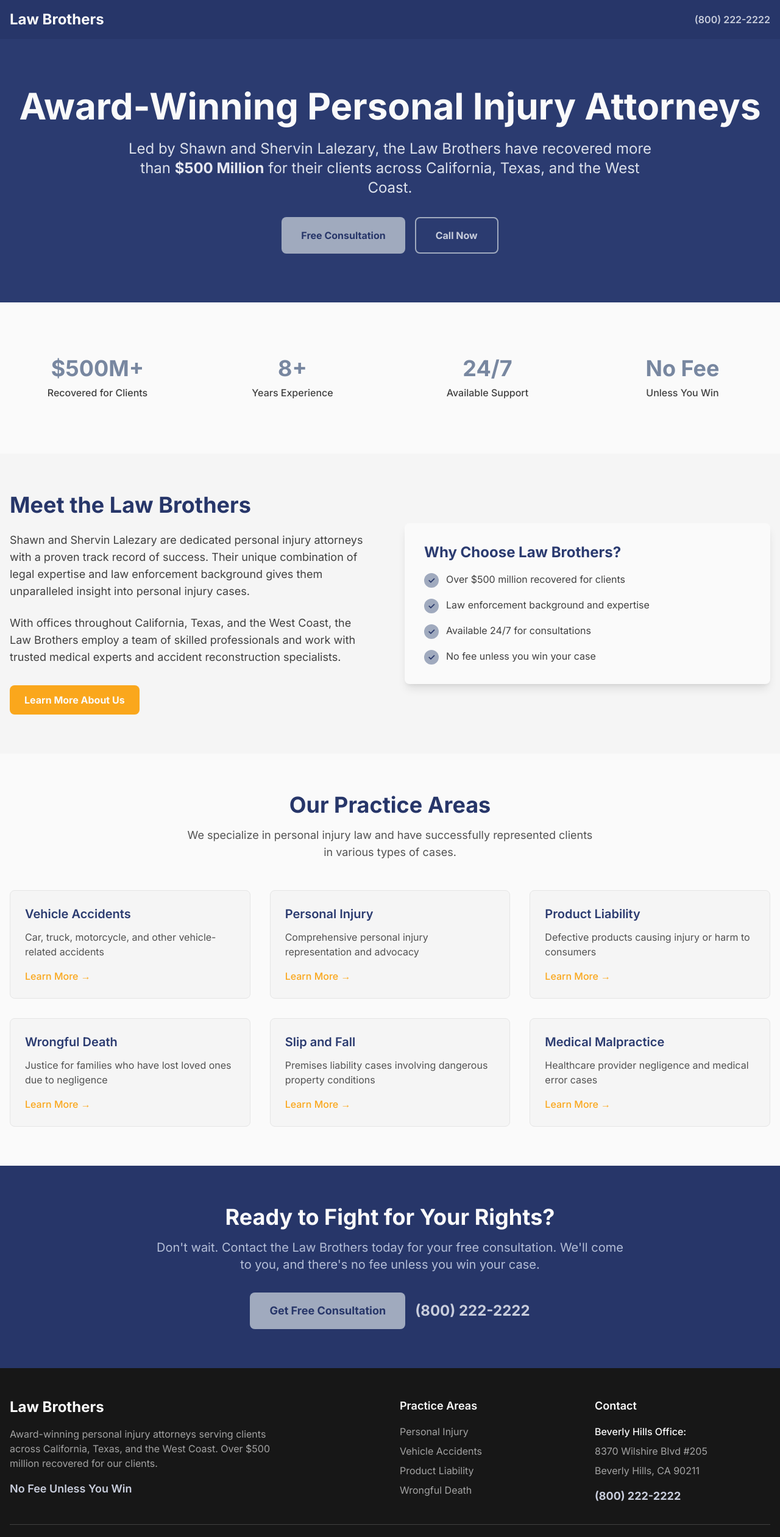
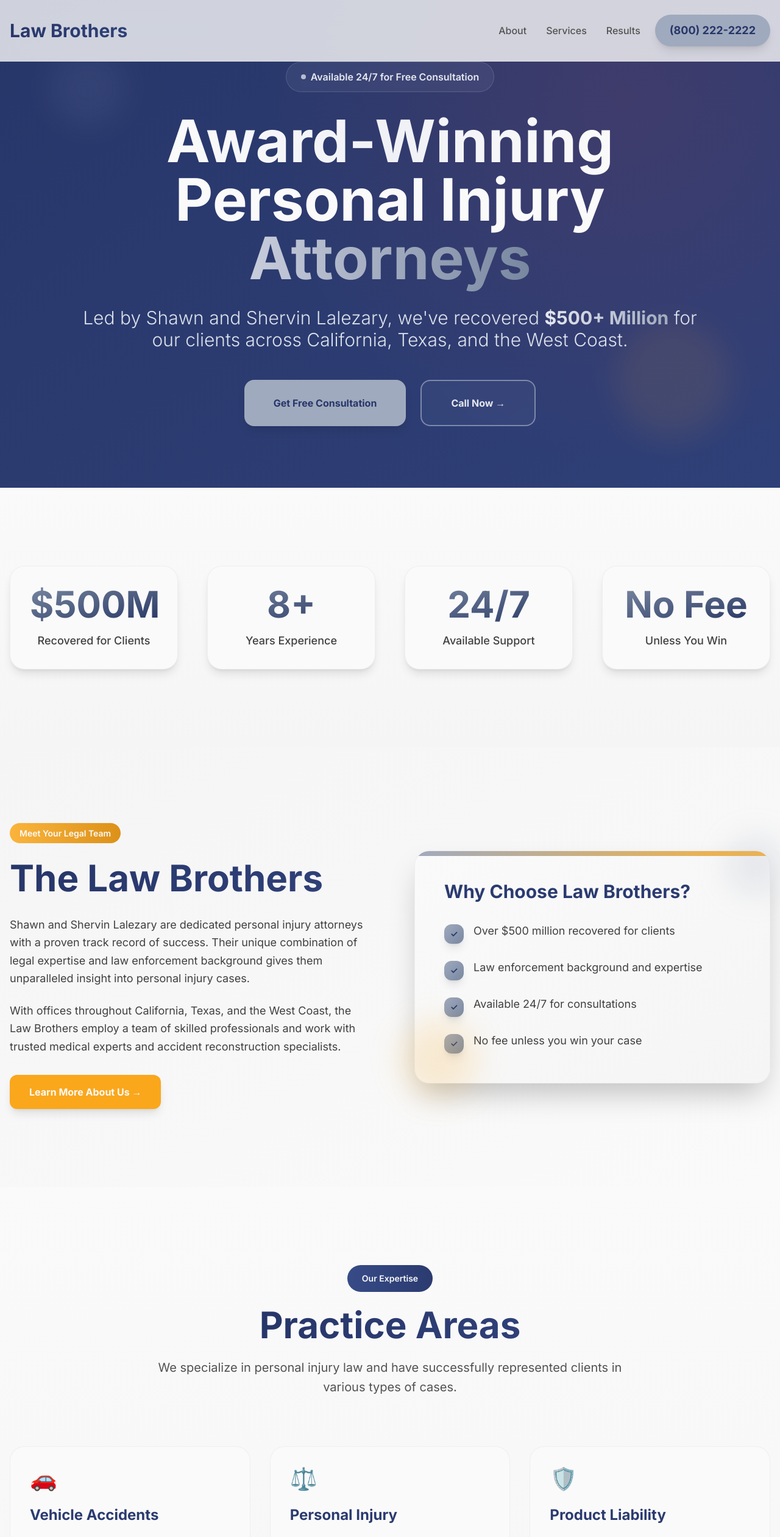
Before and after one commit to mleila/stackblitz-starters-cjno4spu, a Next.js app: page / in a window 1280 px wide. Shown: the top 2521 px of the page at 61% size. Built offline with nearby package versions, Linux system fonts and the light colour scheme.

Commit message:
Transform design to be more elegant, beautiful, and modern

```diff
--- a/app/page.tsx
+++ b/app/page.tsx
@@ -2,132 +2,204 @@ export default function Home() {
   return (
     <div className="min-h-screen bg-neutral-50">
       {/* Header */}
-      <header className="bg-primary-900 text-neutral-50 py-4">
-        <div className="max-w-7xl mx-auto px-4 flex justify-between items-center">
-          <div className="text-2xl font-bold">Law Brothers</div>
-          <div className="text-secondary-400 font-semibold">
+      <header className="bg-neutral-50/80 backdrop-blur-xl border-b border-neutral-200/50 fixed w-full z-50">
+        <div className="max-w-7xl mx-auto px-4 py-6">
+          <div className="flex justify-between items-center">
+            <div className="text-3xl font-bold bg-gradient-to-r from-primary-900 to-primary-700 bg-clip-text text-transparent">
+              Law Brothers
+            </div>
+            <div className="flex items-center gap-6">
+              <nav className="hidden md:flex items-center gap-8 text-neutral-600 font-medium">
+                <a href="#" className="hover:text-primary-700 transition-colors">About</a>
+                <a href="#" className="hover:text-primary-700 transition-colors">Services</a>
+                <a href="#" className="hover:text-primary-700 transition-colors">Results</a>
+              </nav>
+              <div className="bg-secondary-500 text-primary-900 px-6 py-3 rounded-full font-bold text-lg shadow-lg hover:shadow-xl transition-all duration-300 hover:scale-105">
                 (800) 222-2222
+              </div>
+            </div>
           </div>
         </div>
       </header>
 
       {/* Hero Section */}
-      <section className="bg-primary-800 text-neutral-50 py-20">
-        <div className="max-w-7xl mx-auto px-4 text-center">
-          <h1 className="text-5xl md:text-6xl font-bold mb-6">
-            Award-Winning Personal Injury Attorneys
+      <section className="relative min-h-screen flex items-center justify-center overflow-hidden">
+        {/* Background Pattern */}
+        <div className="absolute inset-0 bg-gradient-to-br from-primary-900 via-primary-800 to-primary-700"></div>
+        <div className="absolute inset-0 bg-[radial-gradient(circle_at_20%_50%,rgba(251,191,36,0.1)_0%,transparent_50%)] bg-[radial-gradient(circle_at_80%_20%,rgba(239,68,68,0.1)_0%,transparent_50%)]"></div>
+
+        <div className="relative z-10 max-w-7xl mx-auto px-4 text-center">
+          <div className="animate-fade-in-up">
+            <div className="inline-flex items-center gap-2 bg-secondary-500/10 backdrop-blur-sm border border-secondary-400/20 rounded-full px-6 py-3 mb-8">
+              <div className="w-2 h-2 bg-secondary-400 rounded-full animate-pulse"></div>
+              <span className="text-secondary-300 font-semibold">Available 24/7 for Free Consultation</span>
+            </div>
+
+            <h1 className="text-6xl md:text-8xl font-bold mb-8 leading-tight">
+              <span className="bg-gradient-to-r from-neutral-50 via-secondary-200 to-neutral-50 bg-clip-text text-transparent">
+                Award-Winning
+              </span>
+              <br />
+              <span className="text-neutral-50">Personal Injury</span>
+              <br />
+              <span className="bg-gradient-to-r from-secondary-400 to-secondary-600 bg-clip-text text-transparent">
+                Attorneys
+              </span>
             </h1>
-          <p className="text-xl md:text-2xl mb-8 text-primary-100 max-w-4xl mx-auto">
-            Led by Shawn and Shervin Lalezary, the Law Brothers have recovered more than{' '}
-            <span className="text-secondary-300 font-bold">$500 Million</span>{' '}
-            for their clients across California, Texas, and the West Coast.
+
+            <p className="text-2xl md:text-3xl mb-12 text-primary-100 max-w-5xl mx-auto leading-relaxed font-light">
+              Led by Shawn and Shervin Lalezary, we've recovered{' '}
+              <span className="font-bold bg-gradient-to-r from-secondary-300 to-secondary-500 bg-clip-text text-transparent">
+                $500+ Million
+              </span>{' '}
+              for our clients across California, Texas, and the West Coast.
             </p>
-          <div className="flex flex-col sm:flex-row gap-4 justify-center">
-            <button className="bg-secondary-500 hover:bg-secondary-600 text-primary-900 font-bold py-4 px-8 rounded-lg transition-colors">
-              Free Consultation
+
+            <div className="flex flex-col sm:flex-row gap-6 justify-center">
+              <button className="group relative bg-secondary-500 hover:bg-secondary-400 text-primary-900 font-bold py-6 px-12 rounded-2xl transition-all duration-300 hover:scale-105 hover:shadow-2xl shadow-lg">
+                <span className="relative z-10">Get Free Consultation</span>
+                <div className="absolute inset-0 bg-gradient-to-r from-secondary-400 to-secondary-600 rounded-2xl opacity-0 group-hover:opacity-100 transition-opacity duration-300"></div>
               </button>
-            <button className="border-2 border-secondary-500 text-secondary-400 hover:bg-secondary-500 hover:text-primary-900 font-bold py-4 px-8 rounded-lg transition-colors">
-              Call Now
+              <button className="group border-2 border-secondary-400/50 hover:border-secondary-400 bg-secondary-400/5 backdrop-blur-sm text-secondary-300 hover:text-secondary-200 font-bold py-6 px-12 rounded-2xl transition-all duration-300 hover:scale-105">
+                Call Now →
               </button>
             </div>
           </div>
+        </div>
+
+        {/* Floating Elements */}
+        <div className="absolute top-20 left-20 w-32 h-32 bg-secondary-500/10 rounded-full blur-xl animate-pulse"></div>
+        <div className="absolute bottom-20 right-20 w-48 h-48 bg-accent-500/10 rounded-full blur-xl animate-pulse delay-1000"></div>
       </section>
 
       {/* Stats Section */}
-      <section className="py-16 bg-neutral-50">
+      <section className="py-32 bg-gradient-to-b from-neutral-50 to-neutral-100 relative">
         <div className="max-w-7xl mx-auto px-4">
-          <div className="grid grid-cols-1 md:grid-cols-4 gap-8 text-center">
-            <div className="p-6">
-              <div className="text-4xl font-bold text-secondary-600 mb-2">$500M+</div>
-              <div className="text-neutral-700 font-medium">Recovered for Clients</div>
+          <div className="grid grid-cols-1 md:grid-cols-4 gap-12">
+            {[
+              { value: '$500M+', label: 'Recovered for Clients' },
+              { value: '8+', label: 'Years Experience' },
+              { value: '24/7', label: 'Available Support' },
+              { value: 'No Fee', label: 'Unless You Win' }
+            ].map((stat, index) => (
+              <div key={index} className="text-center group">
+                <div className="bg-neutral-50 p-8 rounded-3xl shadow-lg hover:shadow-2xl transition-all duration-500 border border-neutral-200/50 hover:border-secondary-300/30 group-hover:-translate-y-2">
+                  <div className="text-5xl md:text-6xl font-bold bg-gradient-to-br from-secondary-600 to-secondary-800 bg-clip-text text-transparent mb-4">
+                    {stat.value}
                   </div>
-            <div className="p-6">
-              <div className="text-4xl font-bold text-secondary-600 mb-2">8+</div>
-              <div className="text-neutral-700 font-medium">Years Experience</div>
+                  <div className="text-neutral-700 font-medium text-lg">{stat.label}</div>
                 </div>
-            <div className="p-6">
-              <div className="text-4xl font-bold text-secondary-600 mb-2">24/7</div>
-              <div className="text-neutral-700 font-medium">Available Support</div>
               </div>
-            <div className="p-6">
-              <div className="text-4xl font-bold text-secondary-600 mb-2">No Fee</div>
-              <div className="text-neutral-700 font-medium">Unless You Win</div>
-            </div>
+            ))}
           </div>
         </div>
       </section>
 
       {/* About Section */}
-      <section className="py-16 bg-neutral-100">
+      <section className="py-32 bg-gradient-to-br from-neutral-100 to-neutral-50">
         <div className="max-w-7xl mx-auto px-4">
-          <div className="grid grid-cols-1 lg:grid-cols-2 gap-12 items-center">
-            <div>
-              <h2 className="text-4xl font-bold text-primary-900 mb-6">
-                Meet the Law Brothers
+          <div className="grid grid-cols-1 lg:grid-cols-2 gap-20 items-center">
+            <div className="space-y-8">
+              <div className="inline-block">
+                <span className="bg-gradient-to-r from-accent-500 to-accent-700 text-neutral-50 px-4 py-2 rounded-full text-sm font-semibold">
+                  Meet Your Legal Team
+                </span>
+              </div>
+
+              <h2 className="text-5xl md:text-6xl font-bold leading-tight">
+                <span className="bg-gradient-to-r from-primary-900 to-primary-700 bg-clip-text text-transparent">
+                  The Law Brothers
+                </span>
               </h2>
-              <p className="text-lg text-neutral-700 mb-6">
+
+              <div className="space-y-6 text-lg text-neutral-700 leading-relaxed">
+                <p>
                   Shawn and Shervin Lalezary are dedicated personal injury attorneys with a proven track record of success.
                   Their unique combination of legal expertise and law enforcement background gives them unparalleled insight
                   into personal injury cases.
                 </p>
-              <p className="text-lg text-neutral-700 mb-8">
+                <p>
                   With offices throughout California, Texas, and the West Coast, the Law Brothers employ a team of skilled
                   professionals and work with trusted medical experts and accident reconstruction specialists.
                 </p>
-              <button className="bg-accent-600 hover:bg-accent-700 text-neutral-50 font-bold py-3 px-6 rounded-lg transition-colors">
-                Learn More About Us
+              </div>
+
+              <button className="bg-accent-600 hover:bg-accent-500 text-neutral-50 font-bold py-4 px-8 rounded-xl transition-all duration-300 hover:scale-105 shadow-lg hover:shadow-xl">
+                Learn More About Us →
               </button>
             </div>
-            <div className="bg-neutral-50 p-8 rounded-lg shadow-lg">
-              <h3 className="text-2xl font-bold text-primary-800 mb-4">Why Choose Law Brothers?</h3>
-              <ul className="space-y-4">
-                <li className="flex items-start">
-                  <div className="bg-secondary-500 text-primary-900 rounded-full w-6 h-6 flex items-center justify-center font-bold text-sm mr-3 mt-0.5">✓</div>
-                  <span className="text-neutral-700">Over $500 million recovered for clients</span>
-                </li>
-                <li className="flex items-start">
-                  <div className="bg-secondary-500 text-primary-900 rounded-full w-6 h-6 flex items-center justify-center font-bold text-sm mr-3 mt-0.5">✓</div>
-                  <span className="text-neutral-700">Law enforcement background and expertise</span>
-                </li>
-                <li className="flex items-start">
-                  <div className="bg-secondary-500 text-primary-900 rounded-full w-6 h-6 flex items-center justify-center font-bold text-sm mr-3 mt-0.5">✓</div>
-                  <span className="text-neutral-700">Available 24/7 for consultations</span>
-                </li>
-                <li className="flex items-start">
-                  <div className="bg-secondary-500 text-primary-900 rounded-full w-6 h-6 flex items-center justify-center font-bold text-sm mr-3 mt-0.5">✓</div>
-                  <span className="text-neutral-700">No fee unless you win your case</span>
-                </li>
-              </ul>
+
+            <div className="relative">
+              <div className="bg-gradient-to-br from-neutral-50 to-neutral-100 p-12 rounded-3xl shadow-2xl border border-neutral-200/50 relative overflow-hidden">
+                <div className="absolute top-0 left-0 w-full h-2 bg-gradient-to-r from-secondary-500 to-accent-500"></div>
+
+                <h3 className="text-3xl font-bold text-primary-800 mb-8">Why Choose Law Brothers?</h3>
+
+                <div className="space-y-6">
+                  {[
+                    'Over $500 million recovered for clients',
+                    'Law enforcement background and expertise',
+                    'Available 24/7 for consultations',
+                    'No fee unless you win your case'
+                  ].map((benefit, index) => (
+                    <div key={index} className="flex items-start group">
+                      <div className="bg-gradient-to-br from-secondary-500 to-secondary-600 text-primary-900 rounded-xl w-8 h-8 flex items-center justify-center font-bold text-sm mr-4 mt-1 shadow-lg group-hover:scale-110 transition-transform duration-300">
+                        ✓
+                      </div>
+                      <span className="text-neutral-700 text-lg leading-relaxed">{benefit}</span>
+                    </div>
+                  ))}
+                </div>
+              </div>
+
+              {/* Decorative elements */}
+              <div className="absolute -top-6 -right-6 w-24 h-24 bg-secondary-500/20 rounded-full blur-xl"></div>
+              <div className="absolute -bottom-6 -left-6 w-32 h-32 bg-accent-500/20 rounded-full blur-xl"></div>
             </div>
           </div>
         </div>
       </section>
 
       {/* Practice Areas */}
-      <section className="py-16 bg-neutral-50">
+      <section className="py-32 bg-gradient-to-b from-neutral-50 to-neutral-100">
         <div className="max-w-7xl mx-auto px-4">
-          <div className="text-center mb-12">
-            <h2 className="text-4xl font-bold text-primary-900 mb-4">Our Practice Areas</h2>
-            <p className="text-lg text-neutral-600 max-w-2xl mx-auto">
+          <div className="text-center mb-20">
+            <span className="bg-gradient-to-r from-primary-600 to-primary-800 text-neutral-50 px-6 py-3 rounded-full text-sm font-semibold mb-6 inline-block">
+              Our Expertise
+            </span>
+            <h2 className="text-5xl md:text-6xl font-bold mb-6">
+              <span className="bg-gradient-to-r from-primary-900 to-primary-700 bg-clip-text text-transparent">
+                Practice Areas
+              </span>
+            </h2>
+            <p className="text-xl text-neutral-600 max-w-3xl mx-auto leading-relaxed">
               We specialize in personal injury law and have successfully represented clients in various types of cases.
             </p>
           </div>
 
           <div className="grid grid-cols-1 md:grid-cols-2 lg:grid-cols-3 gap-8">
             {[
-              { title: 'Vehicle Accidents', desc: 'Car, truck, motorcycle, and other vehicle-related accidents' },
-              { title: 'Personal Injury', desc: 'Comprehensive personal injury representation and advocacy' },
-              { title: 'Product Liability', desc: 'Defective products causing injury or harm to consumers' },
-              { title: 'Wrongful Death', desc: 'Justice for families who have lost loved ones due to negligence' },
-              { title: 'Slip and Fall', desc: 'Premises liability cases involving dangerous property conditions' },
-              { title: 'Medical Malpractice', desc: 'Healthcare provider negligence and medical error cases' }
+              { title: 'Vehicle Accidents', desc: 'Car, truck, motorcycle, and other vehicle-related accidents', icon: '🚗' },
+              { title: 'Personal Injury', desc: 'Comprehensive personal injury representation and advocacy', icon: '⚖️' },
+              { title: 'Product Liability', desc: 'Defective products causing injury or harm to consumers', icon: '🛡️' },
+              { title: 'Wrongful Death', desc: 'Justice for families who have lost loved ones due to negligence', icon: '💔' },
+              { title: 'Slip and Fall', desc: 'Premises liability cases involving dangerous property conditions', icon: '⚠️' },
+              { title: 'Medical Malpractice', desc: 'Healthcare provider negligence and medical error cases', icon: '🏥' }
             ].map((service, index) => (
-              <div key={index} className="bg-neutral-100 p-6 rounded-lg border border-neutral-200 hover:shadow-lg transition-shadow">
-                <h3 className="text-xl font-semibold text-primary-800 mb-3">{service.title}</h3>
-                <p className="text-neutral-600 mb-4">{service.desc}</p>
-                <button className="text-accent-600 hover:text-accent-700 font-medium transition-colors">
-                  Learn More →
+              <div key={index} className="group cursor-pointer">
+                <div className="bg-neutral-50 p-8 rounded-3xl border border-neutral-200/50 hover:border-secondary-300/30 hover:shadow-2xl transition-all duration-500 hover:-translate-y-2 relative overflow-hidden">
+                  <div className="absolute top-0 left-0 w-full h-1 bg-gradient-to-r from-secondary-500 to-accent-500 scale-x-0 group-hover:scale-x-100 transition-transform duration-500"></div>
+
+                  <div className="text-4xl mb-6">{service.icon}</div>
+                  <h3 className="text-2xl font-bold text-primary-800 mb-4 group-hover:text-primary-700 transition-colors">
+                    {service.title}
+                  </h3>
+                  <p className="text-neutral-600 mb-6 leading-relaxed">{service.desc}</p>
+                  <button className="text-accent-600 hover:text-accent-500 font-semibold transition-colors flex items-center gap-2 group-hover:gap-3 transition-all duration-300">
+                    Learn More
+                    <span className="transform group-hover:translate-x-1 transition-transform duration-300">→</span>
                   </button>
+                </div>
               </div>
             ))}
           </div>
@@ -135,64 +207,90 @@ export default function Home() {
       </section>
 
       {/* CTA Section */}
-      <section className="py-16 bg-primary-900">
-        <div className="max-w-7xl mx-auto px-4 text-center">
-          <h2 className="text-3xl md:text-4xl font-bold text-neutral-50 mb-4">
-            Ready to Fight for Your Rights?
+      <section className="py-32 relative overflow-hidden">
+        <div className="absolute inset-0 bg-gradient-to-br from-primary-900 via-primary-800 to-primary-700"></div>
+        <div className="absolute inset-0 bg-[radial-gradient(circle_at_30%_40%,rgba(251,191,36,0.1)_0%,transparent_70%)]"></div>
+
+        <div className="relative z-10 max-w-7xl mx-auto px-4 text-center">
+          <div className="inline-block mb-8">
+            <span className="bg-secondary-500/20 backdrop-blur-sm text-secondary-300 px-6 py-3 rounded-full text-sm font-semibold border border-secondary-400/20">
+              Ready to Take Action?
+            </span>
+          </div>
+
+          <h2 className="text-5xl md:text-6xl font-bold mb-8 leading-tight">
+            <span className="bg-gradient-to-r from-neutral-50 to-secondary-200 bg-clip-text text-transparent">
+              Fight for Your Rights
+            </span>
           </h2>
-          <p className="text-xl text-primary-200 mb-8 max-w-3xl mx-auto">
+
+          <p className="text-xl md:text-2xl text-primary-200 mb-12 max-w-4xl mx-auto leading-relaxed font-light">
             Don't wait. Contact the Law Brothers today for your free consultation.
             We'll come to you, and there's no fee unless you win your case.
           </p>
-          <div className="flex flex-col sm:flex-row gap-4 justify-center">
-            <button className="bg-secondary-500 hover:bg-secondary-600 text-primary-900 font-bold py-4 px-8 rounded-lg transition-colors text-lg">
-              Get Free Consultation
+
+          <div className="flex flex-col sm:flex-row gap-6 justify-center items-center">
+            <button className="group relative bg-secondary-500 hover:bg-secondary-400 text-primary-900 font-bold py-6 px-12 rounded-2xl transition-all duration-300 hover:scale-105 hover:shadow-2xl shadow-lg">
+              <span className="relative z-10">Get Free Consultation</span>
+              <div className="absolute inset-0 bg-gradient-to-r from-secondary-400 to-secondary-600 rounded-2xl opacity-0 group-hover:opacity-100 transition-opacity duration-300"></div>
             </button>
-            <div className="flex items-center justify-center">
-              <span className="text-secondary-400 font-bold text-2xl">(800) 222-2222</span>
+
+            <div className="flex items-center gap-3 bg-secondary-400/10 backdrop-blur-sm rounded-2xl px-8 py-6 border border-secondary-400/20">
+              <div className="w-3 h-3 bg-secondary-400 rounded-full animate-pulse"></div>
+              <span className="text-secondary-300 font-bold text-2xl">(800) 222-2222</span>
             </div>
           </div>
         </div>
       </section>
 
       {/* Footer */}
-      <footer className="bg-neutral-900 text-neutral-400 py-12">
+      <footer className="bg-gradient-to-b from-neutral-900 to-neutral-800 py-20">
         <div className="max-w-7xl mx-auto px-4">
-          <div className="grid grid-cols-1 md:grid-cols-4 gap-8">
-            <div className="col-span-1 md:col-span-2">
-              <h3 className="text-2xl font-bold text-neutral-50 mb-4">Law Brothers</h3>
-              <p className="text-neutral-400 mb-4 max-w-md">
+          <div className="grid grid-cols-1 md:grid-cols-4 gap-12">
+            <div className="col-span-1 md:col-span-2 space-y-6">
+              <div className="text-4xl font-bold bg-gradient-to-r from-secondary-400 to-secondary-600 bg-clip-text text-transparent">
+                Law Brothers
+              </div>
+              <p className="text-neutral-400 text-lg leading-relaxed max-w-md">
                 Award-winning personal injury attorneys serving clients across California, Texas, and the West Coast.
                 Over $500 million recovered for our clients.
               </p>
-              <div className="text-secondary-400 font-semibold text-lg">
+              <div className="inline-block bg-gradient-to-r from-secondary-500 to-secondary-700 text-primary-900 px-6 py-3 rounded-xl font-bold text-lg">
                 No Fee Unless You Win
               </div>
             </div>
 
             <div>
-              <h4 className="text-lg font-semibold text-neutral-50 mb-4">Practice Areas</h4>
-              <ul className="space-y-2">
-                <li><a href="#" className="hover:text-secondary-400 transition-colors">Personal Injury</a></li>
-                <li><a href="#" className="hover:text-secondary-400 transition-colors">Vehicle Accidents</a></li>
-                <li><a href="#" className="hover:text-secondary-400 transition-colors">Product Liability</a></li>
-                <li><a href="#" className="hover:text-secondary-400 transition-colors">Wrongful Death</a></li>
+              <h4 className="text-xl font-bold text-neutral-50 mb-6">Practice Areas</h4>
+              <ul className="space-y-3">
+                {['Personal Injury', 'Vehicle Accidents', 'Product Liability', 'Wrongful Death'].map((item, index) => (
+                  <li key={index}>
+                    <a href="#" className="text-neutral-400 hover:text-secondary-400 transition-colors text-lg flex items-center gap-2 group">
+                      <span className="w-1 h-1 bg-secondary-500 rounded-full group-hover:w-2 transition-all duration-300"></span>
+                      {item}
+                    </a>
+                  </li>
+                ))}
               </ul>
             </div>
 
             <div>
-              <h4 className="text-lg font-semibold text-neutral-50 mb-4">Contact</h4>
-              <div className="space-y-2">
-                <div className="text-neutral-50 font-medium">Beverly Hills Office:</div>
-                <div>8370 Wilshire Blvd #205</div>
-                <div>Beverly Hills, CA 90211</div>
-                <div className="text-secondary-400 font-bold text-lg pt-2">(800) 222-2222</div>
+              <h4 className="text-xl font-bold text-neutral-50 mb-6">Contact</h4>
+              <div className="space-y-4">
+                <div>
+                  <div className="text-neutral-50 font-semibold text-lg mb-2">Beverly Hills Office:</div>
+                  <div className="text-neutral-400 text-lg">8370 Wilshire Blvd #205</div>
+                  <div className="text-neutral-400 text-lg">Beverly Hills, CA 90211</div>
+                </div>
+                <div className="bg-gradient-to-r from-secondary-500 to-secondary-700 text-primary-900 px-4 py-2 rounded-lg font-bold text-xl inline-block">
+                  (800) 222-2222
+                </div>
               </div>
             </div>
           </div>
 
-          <div className="border-t border-neutral-700 mt-8 pt-8 text-center">
-            <p>&copy; 2024 Law Brothers. All rights reserved.</p>
+          <div className="border-t border-neutral-700 mt-16 pt-8 text-center">
+            <p className="text-neutral-500">&copy; 2024 Law Brothers. All rights reserved.</p>
           </div>
         </div>
       </footer>
```
Lines whose indentation alone changed are shown as unchanged.
